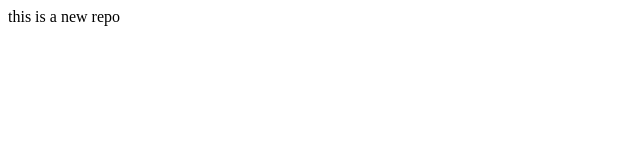
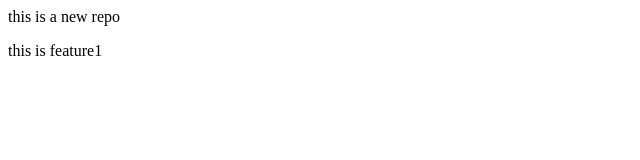
Before and after one commit to parthraghu/localrepo, a plain HTML site: page index.html in a window 1280 px wide. Shown: the full height of the page, 0-640 px from the left. Drawn offline with Linux system fonts and the light colour scheme.

Commit message:
added feature1 in feature1 branch

```diff
--- a/index.html
+++ b/index.html
@@ -1 +1,2 @@
 <p>this is a new repo</p>
+<p>this is feature1
```
